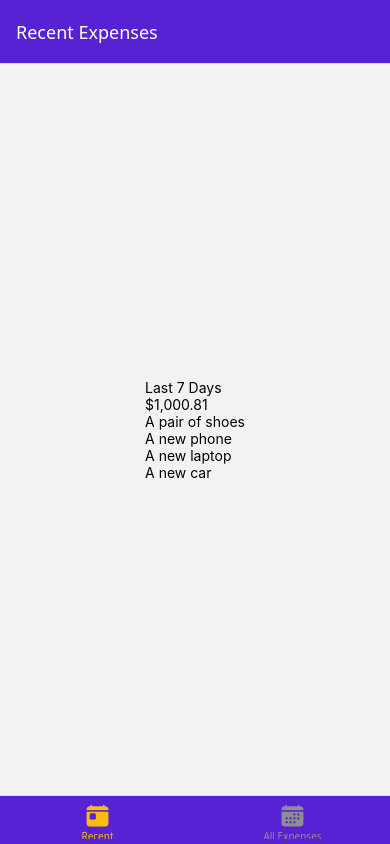
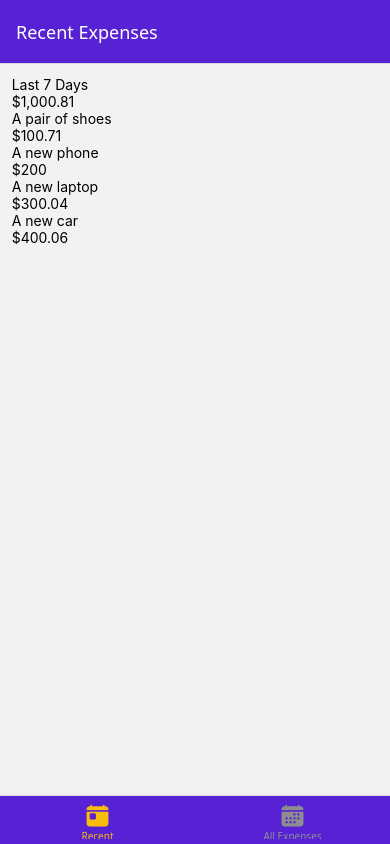
Before and after one commit to Malichenko/expense-tracking-app, a React Native app: screen / in a window 390 px wide. Built offline with nearby package versions, Linux system fonts and the light colour scheme.

Commit message:
Refactor ExpensesList to use ExpenseItem component for rendering individual expenses, and create a new structure for expense item components including types and view. Simplify AllExpensesScreen and RecentExpensesScreen by removing unnecessary styles.

```diff
--- /dev/null
+++ b/src/entities/expence/ui/expenses-list/components/index.ts
@@ -0,0 +1 @@
+export { ExpenseItem } from "./item";
--- /dev/null
+++ b/src/entities/expence/ui/expenses-list/components/item/index.ts
@@ -0,0 +1 @@
+export { ExpenseItem } from "./view";
--- /dev/null
+++ b/src/entities/expence/ui/expenses-list/components/item/types.ts
@@ -0,0 +1,11 @@
+import { Expense } from "../../../../model/types";
+
+import { ReactElement } from "react";
+
+interface ExpenseItemProps {
+  item: Pick<Expense, "description" | "amount">;
+}
+
+export type ExpenseItemContract = (
+  props: ExpenseItemProps
+) => ReactElement | null;
--- /dev/null
+++ b/src/entities/expence/ui/expenses-list/components/item/view.tsx
@@ -0,0 +1,14 @@
+import { Text, View } from "react-native";
+import { ExpenseItemContract } from "./types";
+import { numberToCurrencyFormatter } from "@shared/utils";
+
+export const ExpenseItem: ExpenseItemContract = ({ item }) => {
+  const formattedAmount = numberToCurrencyFormatter()(item.amount);
+
+  return (
+    <View>
+      <Text>{item.description}</Text>
+      <Text>{formattedAmount}</Text>
+    </View>
+  );
+};
--- a/src/entities/expence/ui/expenses-list/view.tsx
+++ b/src/entities/expence/ui/expenses-list/view.tsx
@@ -1,11 +1,12 @@
 import { Expense } from "../../model/types";
-import { FlatList, Text } from "react-native";
+import { FlatList } from "react-native";
+import { ExpenseItem } from "./components";
 
 export const ExpensesList = ({ expenses }: { expenses: Expense[] }) => {
   return (
     <FlatList
       data={expenses}
-      renderItem={({ item }) => <Text>{item.description}</Text>}
+      renderItem={ExpenseItem}
       keyExtractor={(item) => item.id}
     />
   );
--- a/src/screens/all-expenses/ui/screen.tsx
+++ b/src/screens/all-expenses/ui/screen.tsx
@@ -1,23 +1,10 @@
-import { StyleSheet } from "react-native";
-
 import { ScreenLayout } from "@shared/ui";
 import { ExpensesOutput } from "@widgets/expenses-output";
 
 export const AllExpensesScreen = () => {
   return (
-    <ScreenLayout style={styles.container}>
+    <ScreenLayout>
       <ExpensesOutput periodName="Total" />
     </ScreenLayout>
   );
 };
-
-const styles = StyleSheet.create({
-  container: {
-    justifyContent: "center",
-    alignItems: "center",
-  },
-  text: {
-    fontSize: 20,
-    fontWeight: "bold",
-  },
-});
--- a/src/screens/recent-expenses/ui/screen.tsx
+++ b/src/screens/recent-expenses/ui/screen.tsx
@@ -1,23 +1,10 @@
-import { StyleSheet } from "react-native";
-
 import { ScreenLayout } from "@shared/ui";
 import { ExpensesOutput } from "@widgets/expenses-output";
 
 export const RecentExpensesScreen = () => {
   return (
-    <ScreenLayout style={styles.container}>
+    <ScreenLayout>
       <ExpensesOutput periodName="Last 7 Days" />
     </ScreenLayout>
   );
 };
-
-const styles = StyleSheet.create({
-  container: {
-    justifyContent: "center",
-    alignItems: "center",
-  },
-  text: {
-    fontSize: 20,
-    fontWeight: "bold",
-  },
-});
```
